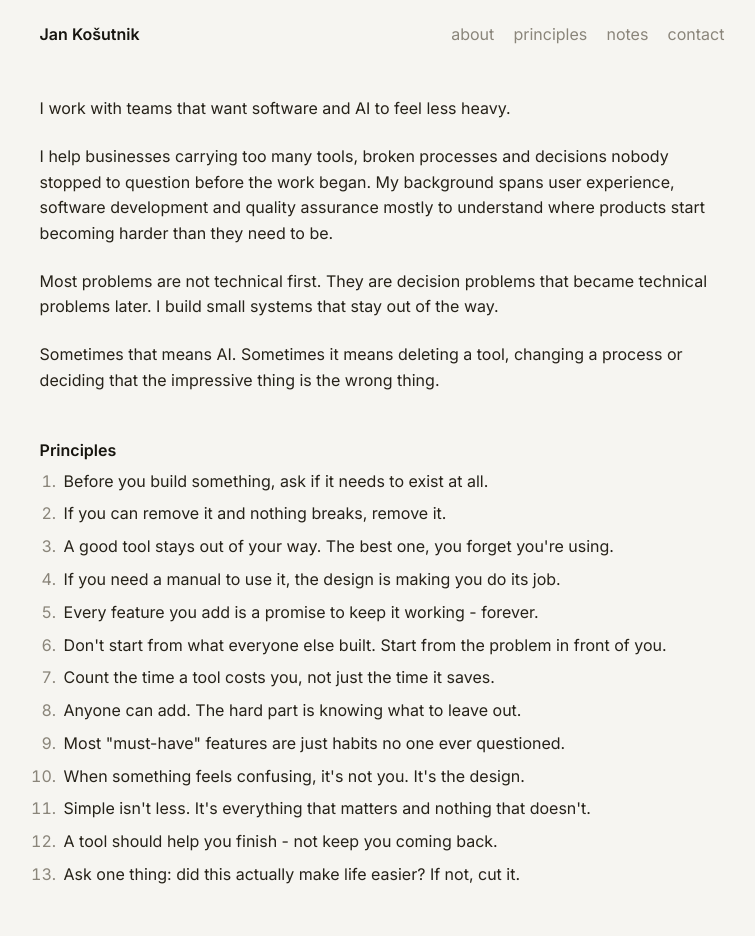
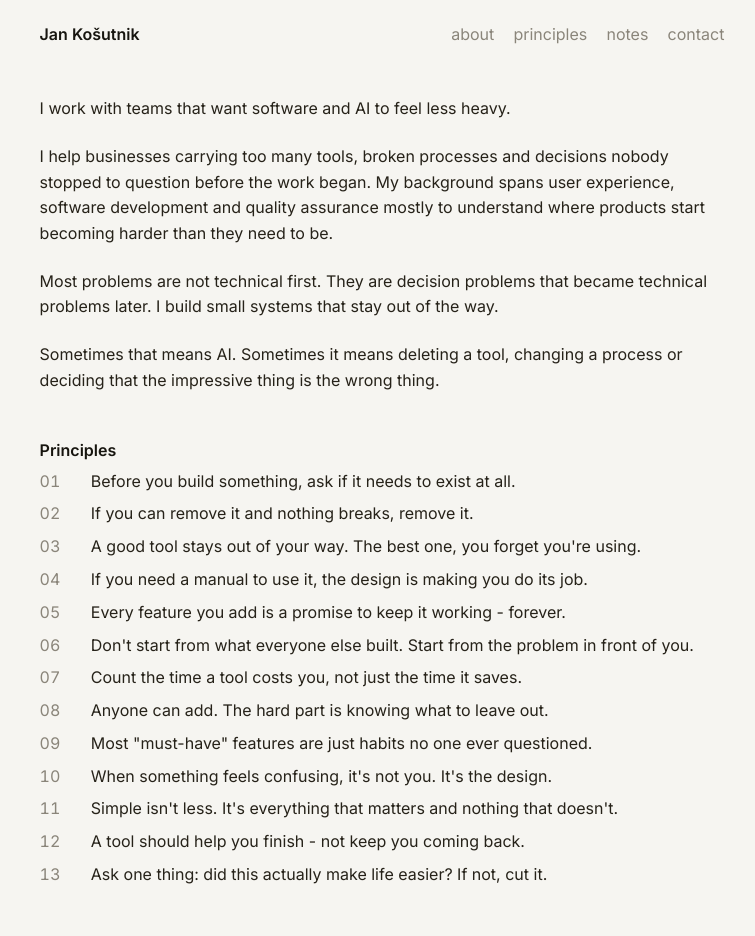
Before and after one commit to JanKosutnik/Kosutnik, a Next.js app: page / in a window 1280 px wide. Shown: the top 936 px of the page, without its empty margins (50-805 px from the left). Built offline with nearby package versions, Linux system fonts and the light colour scheme.

Commit message:
Codex refine principles numbering

```diff
--- a/app/globals.css
+++ b/app/globals.css
@@ -139,16 +139,23 @@ a.back-link {
 }
 
 .principles ol {
+  counter-reset: principle;
+  list-style: none;
   margin: 0;
-  padding-left: 1.3rem;
+  padding: 0;
 }
 
 .principles li {
-  padding-left: 0.2rem;
+  counter-increment: principle;
+  display: grid;
+  grid-template-columns: 2.4rem 1fr;
+  gap: 0.8rem;
   margin-bottom: 0.45rem;
+  padding: 0;
 }
 
-.principles li::marker {
+.principles li::before {
+  content: counter(principle, decimal-leading-zero);
   color: var(--faint);
   font-variant-numeric: tabular-nums;
 }
```
